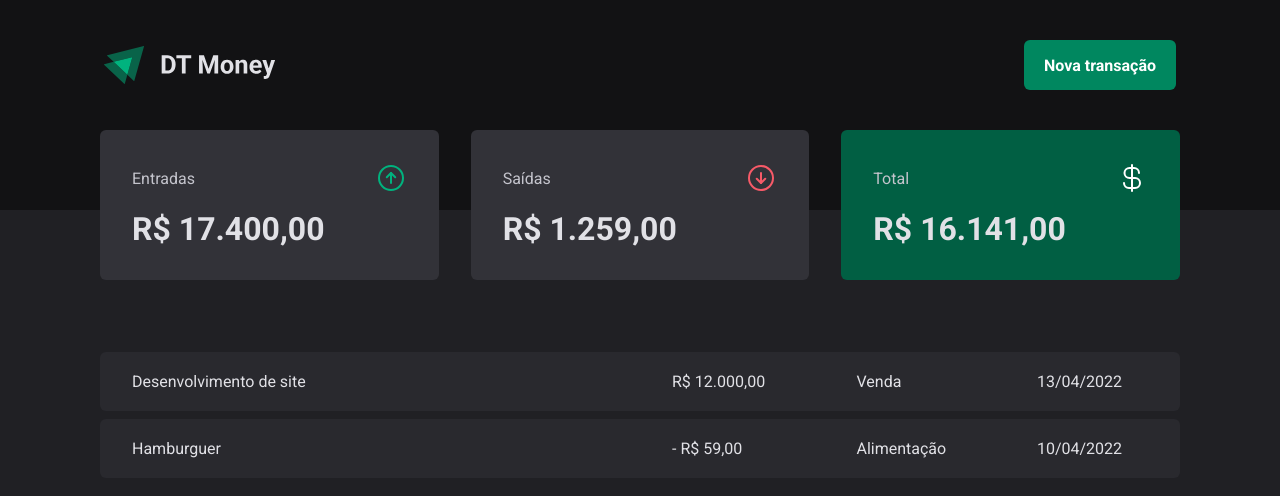
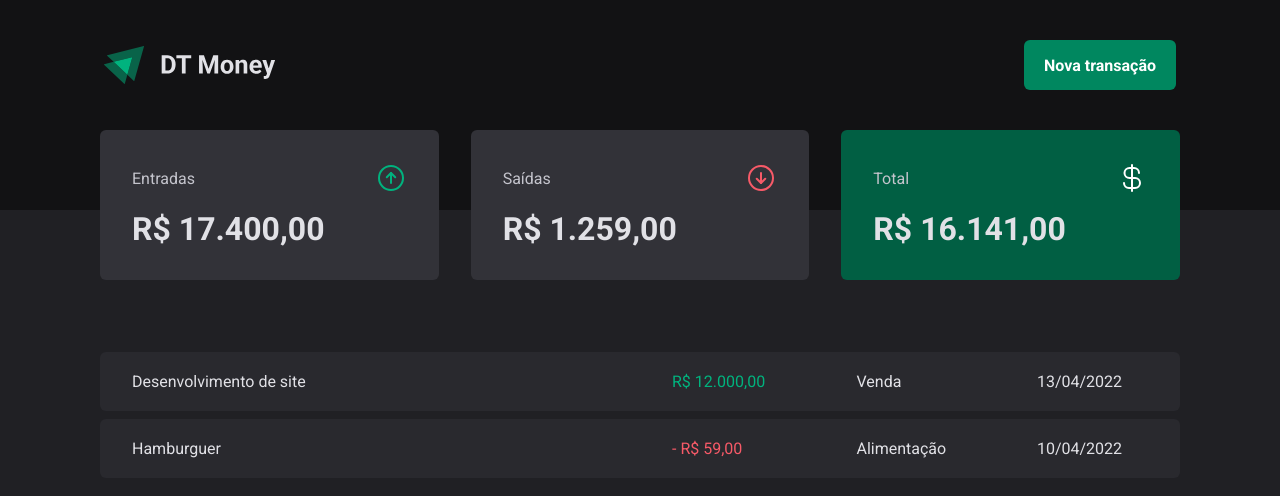
Before and after one commit to daviaxs/dt-money, a React (Vite) app: page / in a window 1280 px wide. Shown: the top 496 px of the page. Built offline with nearby package versions, Linux system fonts and the light colour scheme.

Commit message:
Created PriceHighLight style

```diff
--- a/src/pages/Transactions/index.tsx
+++ b/src/pages/Transactions/index.tsx
@@ -1,6 +1,10 @@
 import { Header } from '../../shared/components/Header'
 import { Summary } from '../../shared/components/Summary'
-import { TransactionsContainer, TransactionsTable } from './styles'
+import {
+  PriceHighLight,
+  TransactionsContainer,
+  TransactionsTable,
+} from './styles'
 
 export function Transactions() {
   return (
@@ -13,13 +17,17 @@ export function Transactions() {
           <tbody>
             <tr>
               <td width="50%">Desenvolvimento de site</td>
-              <td>R$ 12.000,00</td>
+              <td>
+                <PriceHighLight variant="income">R$ 12.000,00</PriceHighLight>
+              </td>
               <td>Venda</td>
               <td>13/04/2022</td>
             </tr>
             <tr>
               <td width="50%">Hamburguer</td>
-              <td>- R$ 59,00</td>
+              <td>
+                <PriceHighLight variant="outcome">- R$ 59,00</PriceHighLight>
+              </td>
               <td>Alimentação</td>
               <td>10/04/2022</td>
             </tr>
--- a/src/pages/Transactions/styles.ts
+++ b/src/pages/Transactions/styles.ts
@@ -27,3 +27,13 @@ export const TransactionsTable = styled.table`
     }
   }
 `
+interface PriceHighLightProps {
+  variant: 'income' | 'outcome'
+}
+
+export const PriceHighLight = styled.span<PriceHighLightProps>`
+  color: ${(props) =>
+    props.variant === 'income'
+      ? props.theme['green-300']
+      : props.theme['red-300']};
+`
```
